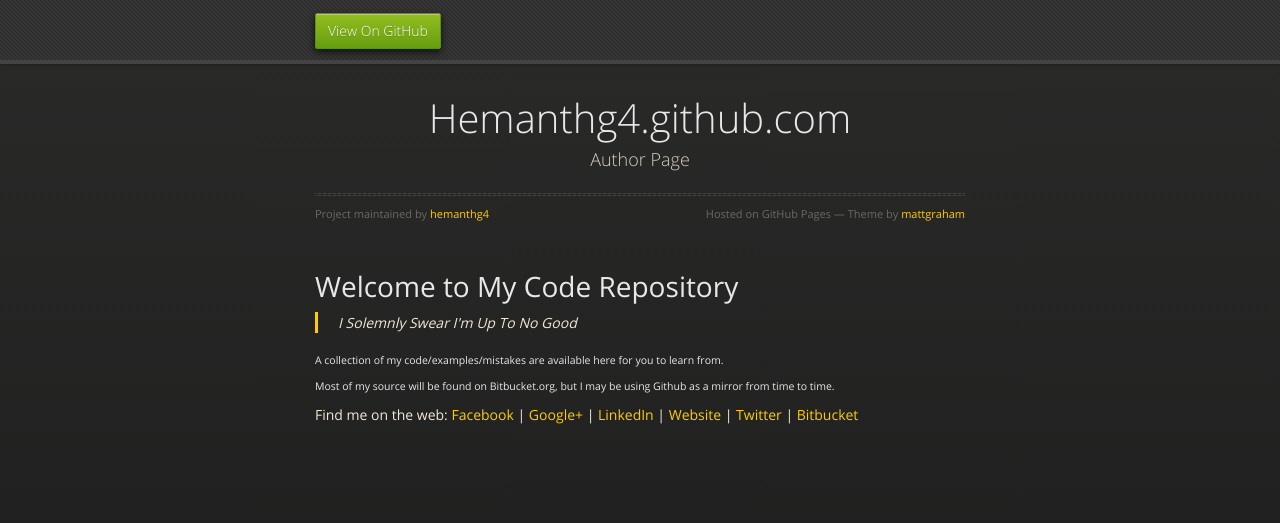
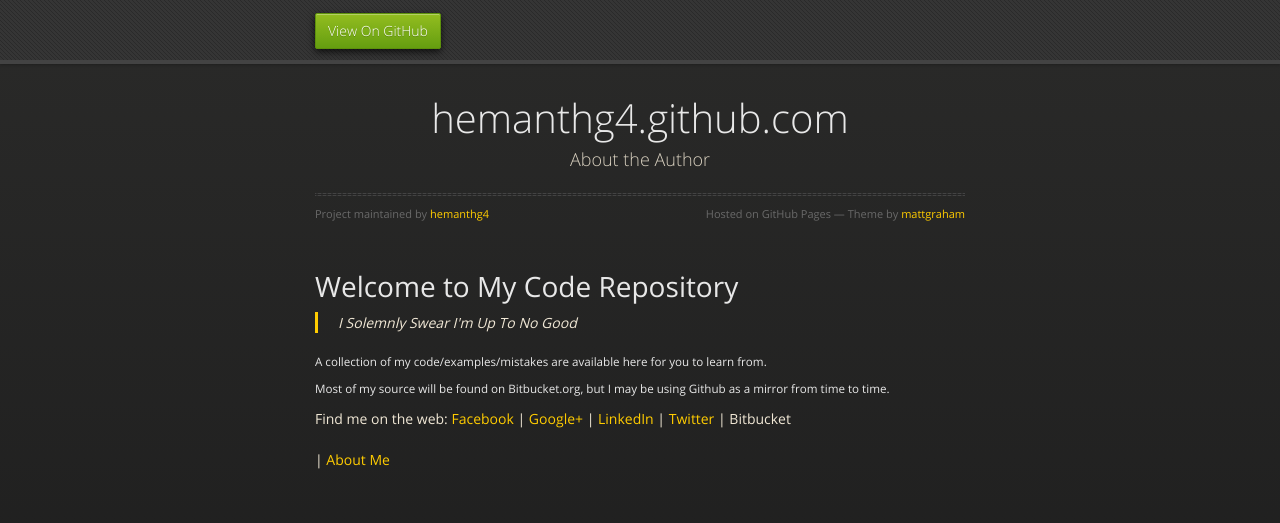
Before and after one commit to hemanthg4/hemanthg4.github.com, a plain HTML site: page index.html in a window 1280 px wide. Drawn offline with nearby package versions, Linux system fonts and the light colour scheme.

Commit message:
Link Changes

```diff
--- a/index.html
+++ b/index.html
@@ -3,7 +3,7 @@
   <head>
     <meta charset="utf-8">
     <meta http-equiv="X-UA-Compatible" content="chrome=1">
-    <title>Hemanthg4.github.com by hemanthg4</title>
+    <title>hemanthg4.github.com by hemanthg4</title>
     <link rel="stylesheet" href="stylesheets/styles.css">
     <link rel="stylesheet" href="stylesheets/pygment_trac.css">
     <script src="https://ajax.googleapis.com/ajax/libs/jquery/1.7.1/jquery.min.js"></script>
@@ -28,8 +28,8 @@
 
       <section>
         <div id="title">
-          <h1>Hemanthg4.github.com</h1>
-          <p>Author Page</p>
+          <h1>hemanthg4.github.com</h1>
+          <p>About the Author</p>
           <hr>
           <span class="credits left">Project maintained by <a href="https://github.com/hemanthg4">hemanthg4</a></span>
           <span class="credits right">Hosted on GitHub Pages &mdash; Theme by <a href="http://twitter.com/#!/michigangraham">mattgraham</a></span>
@@ -41,12 +41,12 @@
 <p>I Solemnly Swear I'm Up To No Good</p>
 </blockquote>
 
-<h6>A collection of my code/examples/mistakes are available here for you to learn from.</h6>
+<h5>A collection of my code/examples/mistakes are available here for you to learn from.</h5>
 
-<h6>Most of my source will be found on Bitbucket.org, but I may be using Github as a mirror from time to time.</h6>
+<h5>Most of my source will be found on Bitbucket.org, but I may be using Github as a mirror from time to time.</h5>
 
 <p>Find me on the web:
-<a href="http://facebook.com/lordhg4">Facebook</a> | <a href="https://plus.google.com/u/0/110480127810366580401">Google+</a> | <a href="http://in.linkedin.com/in/lordhg4">LinkedIn</a> | <a href="http://hemanthg4.undo.it">Website</a> | <a href="http://twitter.com/lordhg4">Twitter</a> | <a href="https://bitbucket.org/hemantg4">Bitbucket</a></p>
+<a href="http://facebook.com/lordhg4">Facebook</a> | <a href="https://plus.google.com/u/0/110480127810366580401">Google+</a> | <a href="http://in.linkedin.com/in/lordhg4">LinkedIn</a> | <a href="http://twitter.com/lordhg4">Twitter</a> | <a href="https://bitbucket.org/hemantg4"> </a>Bitbucket</a></p> | <a href="http://about.me/hemanthg4">About Me</a>
       </section>
 
     </div>
```
